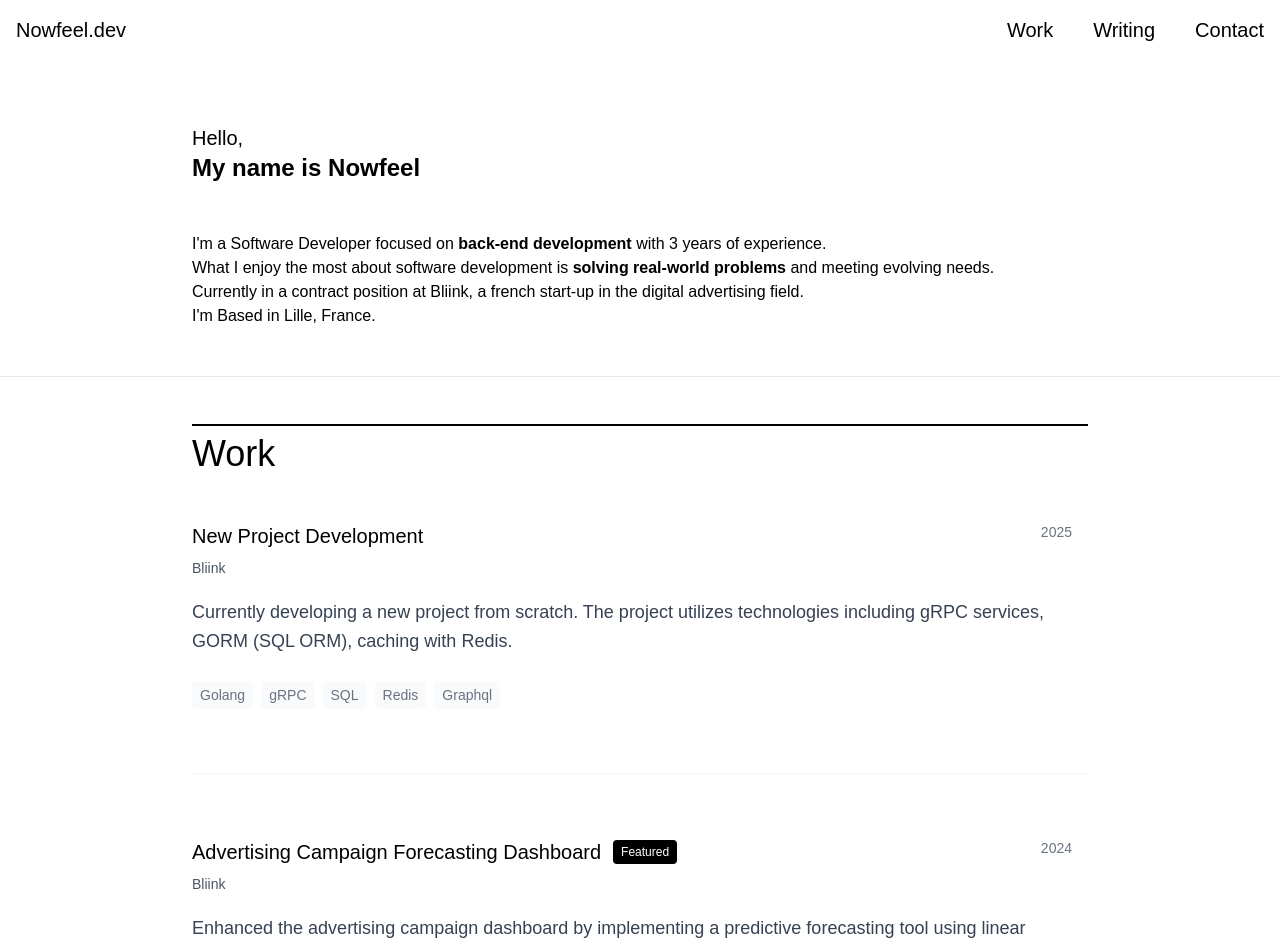
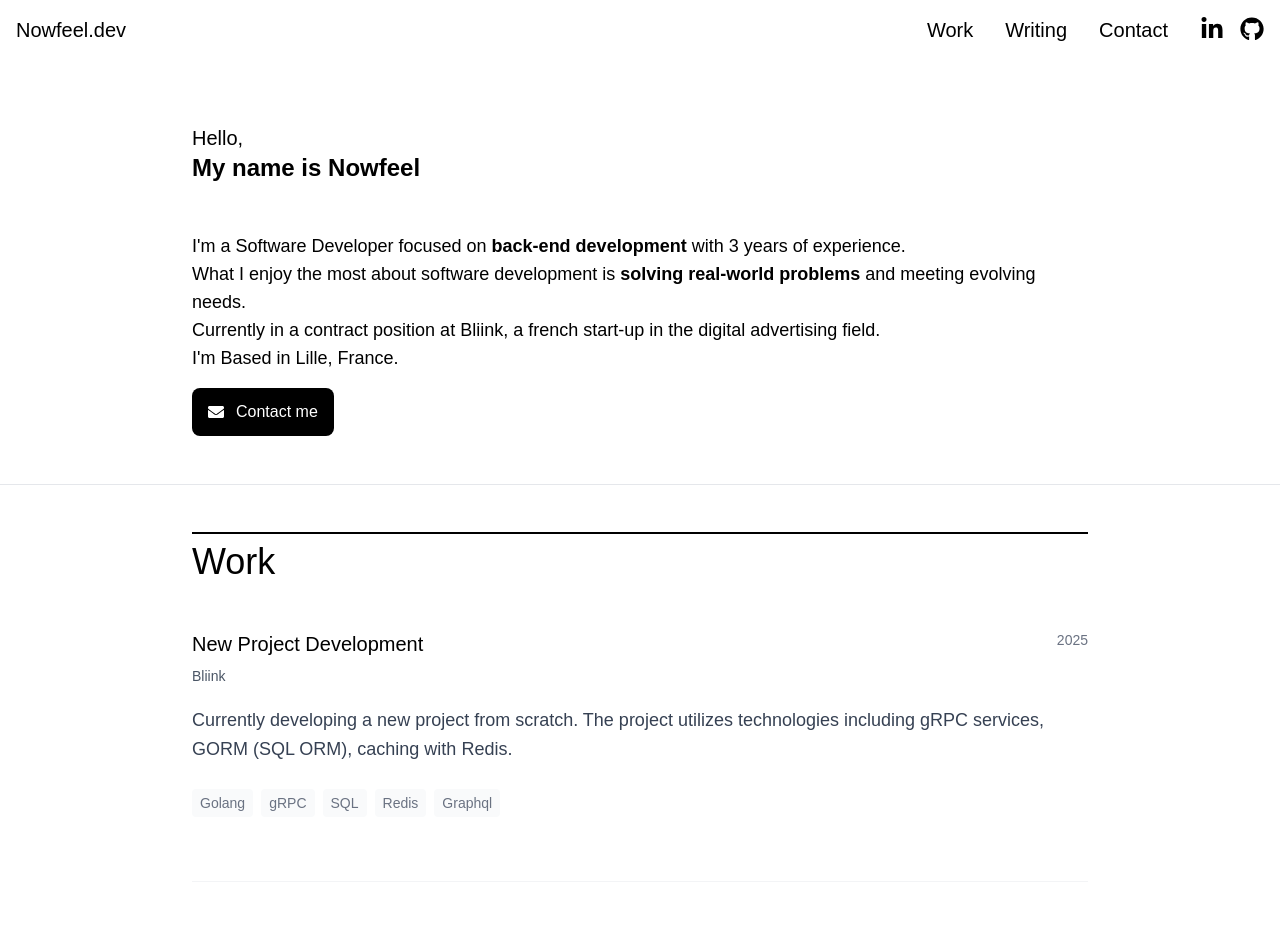
Before and after one commit to Nozgood/portfolio_2025, a React (Vite) app: page / in a window 1280 px wide. Shown: the top 948 px of the page. Built offline with nearby package versions, Linux system fonts and the light colour scheme.

Commit message:
feat: footer section, social media, cta on hero component, portfolio ended

```diff
--- a/src/components/Experience.tsx
+++ b/src/components/Experience.tsx
@@ -26,8 +26,8 @@ function Experience() {
     ]
 
     return <>
-        <section className="max-w-4xl mx-auto md:flex justify-between">
-            <div className="">
+        <section className="max-w-4xl mx-auto md:flex md:justify-between">
+            <div className="md:w-3/5">
                 <h2 className="border-t-2 pt-4 text-4xl font-normal mb-12">Experience</h2>
             </div>
             <div>
--- /dev/null
+++ b/src/components/Footer.tsx
@@ -0,0 +1,25 @@
+import { FaLinkedinIn, FaGithub } from "react-icons/fa";
+
+function Footer() {
+    return <>
+        <footer className="bg-gray-50 p-4">
+            <div className="flex flex-col items-center">
+                <div className="flex gap-4 mb-4">
+                    <a href="https://www.linkedin.com/in/nowfeel-safi-0294531b5" target="_blank" rel="noreferrer">
+                        <FaLinkedinIn className="inline w-6 h-6" />
+                    </a>
+                    <a href="https://github.com/Nozgood" target="_blank" rel="noreferrer">
+                        <FaGithub className="inline w-6 h-6" />
+                    </a>
+                </div>
+                <div>
+                    <small>
+                        &copy; nowfeel.dev. All Rights Reserved.
+                    </small>
+                </div>
+            </div>
+        </footer >
+    </>
+}
+
+export default Footer;
--- a/src/components/Header.tsx
+++ b/src/components/Header.tsx
@@ -1,13 +1,23 @@
+import { FaGithub, FaLinkedinIn } from "react-icons/fa";
+
 function Header() {
     return (
         <header className="flex justify-between p-4 max-w-7xl mx-auto w-full">
             <div className="md:flex hidden">
                 <h2 className="text-xl font-medium">Nowfeel.dev</h2>
             </div>
-            <div className="hidden md:flex gap-10">
+            <div className="hidden md:flex gap-8">
                 <a href="#Work" className="text-xl font-medium" >Work</a>
                 <a href="#Writing" className="text-xl font-medium">Writing</a>
                 <a href="#Contact" className="text-xl font-medium">Contact</a>
+                <div className="flex gap-4">
+                    <a href="https://www.linkedin.com/in/nowfeel-safi-0294531b5" target="_blank" rel="noreferrer">
+                        <FaLinkedinIn className="inline w-6 h-6" />
+                    </a>
+                    <a href="https://github.com/Nozgood" target="_blank" rel="noreferrer">
+                        <FaGithub className="inline w-6 h-6" />
+                    </a>
+                </div>
             </div>
         </header>
     )
--- a/src/components/Hero.tsx
+++ b/src/components/Hero.tsx
@@ -1,3 +1,5 @@
+import { FaEnvelope } from "react-icons/fa"
+
 function Hero() {
     return (
         <>
@@ -7,13 +9,20 @@ function Hero() {
                     <h1 className="text-2xl font-bold">My name is Nowfeel </h1>
                     <br />
                     <br />
-                    <p>
+                    <p className="text-lg">
                         I'm a Software Developer focused on <b>back-end development </b>with 3 years of experience. <br />What I enjoy the most about software development
                         is <b>solving real-world problems </b>and meeting evolving needs. <br />Currently in a contract position at Bliink, a french start-up in the digital advertising field.
                         <br />
                         I'm Based in Lille, France.
                     </p>
                 </article>
+                <div className="mt-4">
+                    <a href="mailto:nowfeel.dev.pro@gmail.com" target='_blank' rel='noreferrer'
+                        className="inline-flex items-center gap-3 px-4 py-3 bg-black text-white font-medium rounded-lg hover:bg-gray-500 transition-colors duration-200">
+                        <FaEnvelope />
+                        Contact me
+                    </a>
+                </div>
             </section>
         </>
     )
--- /dev/null
+++ b/src/components/InTouch.tsx
@@ -0,0 +1,24 @@
+function InTouch() {
+    return <>
+        <section className="max-w-4xl mx-auto">
+            <div>
+                <h2 className="border-t-2 pt-2 text-4xl font-normal mb-12">Get in Touch</h2>
+            </div>
+            <div className="mb-12">
+                <h1 className="font-medium text-5xl">Have a project in mind ?</h1>
+            </div>
+            <div className="flex justify-between">
+                <div className="md:w-3/5">
+                    <p className="text-lg">If you want to chat about a project, you cand send me an email on <b>nowfeel.dev.pro@gmail.com</b>.
+                    </p>
+                </div>
+                <div className="flex flex-col">
+                    <a href="linkedin">Linkedin</a>
+                    <a href="twitter">Twitter</a>
+                </div>
+            </div>
+        </section>
+    </>
+}
+
+export default InTouch;
--- a/src/components/Work.tsx
+++ b/src/components/Work.tsx
@@ -4,8 +4,6 @@ interface WorkItem {
     year: string;
     company: string;
     technologies: string[];
-    link?: string;
-    featured?: boolean;
 }
 
 function Work() {
@@ -16,8 +14,6 @@ function Work() {
             year: "2025",
             company: "Bliink",
             technologies: ["Golang", "gRPC", "SQL", "Redis", "Graphql"],
-            link: "#",
-            featured: false
         },
         {
             title: "Advertising Campaign Forecasting Dashboard",
@@ -25,8 +21,6 @@ function Work() {
             year: "2024",
             company: "Bliink",
             technologies: ["Golang", "React", "MongoDB", "Kubernetes CronJob"],
-            link: "#",
-            featured: true
         },
         {
             title: "KPI Discrepancy Monitoring Tool",
@@ -34,7 +28,6 @@ function Work() {
             year: "2023",
             company: "Bliink",
             technologies: ["Golang", "MongoDB"],
-            link: "#"
         },
         {
             title: "Partners Inventory Synchronization system",
@@ -42,7 +35,6 @@ function Work() {
             year: "2023",
             company: "Bliink",
             technologies: ["Golang", "Google Cloud Pub/Sub"],
-            link: "#"
         },
     ];
 
@@ -62,24 +54,11 @@ function Work() {
                                                 <h3 className="text-xl font-medium group-hover:text-gray-600 transition-colors">
                                                     {item.title}
                                                 </h3>
-                                                {item.featured && (
-                                                    <span className="bg-black text-white text-xs px-2 py-1 rounded">
-                                                        Featured
-                                                    </span>
-                                                )}
                                             </div>
                                             <p className="text-gray-600 text-sm mb-1">{item.company}</p>
                                         </div>
                                         <div className="flex items-center space-x-4 mt-2 md:mt-0">
                                             <span className="text-gray-500 text-sm">{item.year}</span>
-                                            {item.link && (
-                                                <a
-                                                    href={item.link}
-                                                    className="text-gray-400 hover:text-black transition-colors"
-                                                    aria-label="View project"
-                                                >
-                                                </a>
-                                            )}
                                         </div>
                                     </div>
 
--- a/src/components/Writing.tsx
+++ b/src/components/Writing.tsx
@@ -23,14 +23,14 @@ function Writing() {
 
     return <>
         <section id="Writing" className="max-w-4xl mx-auto md:flex justify-between">
-            <div>
+            <div className="">
                 <h2 className="border-t-2 pt-4 text-4xl font-normal mb-12">Writing</h2>
             </div>
             <div className="space-y-16">
                 {metadata.map((post, index) => (
                     <article key={index}>
                         <Link to={`/blog/${post.slug}`} >
-                            <h3 className="text-xl font-medium group-hover:text-gray-600 transition-colors">{post.title}</h3>
+                            <h3 className="text-2xl font-medium hover:text-gray-600 transition-colors">{post.title}</h3>
                             <p className="text-gray-600 text-sm mb-1">{post.date}</p>
                             {index < metadata.length - 1 &&
                                 <div className="border-t border-gray-100 mt-16"></div>
--- a/src/index.css
+++ b/src/index.css
@@ -8,12 +8,3 @@ body {
 :root {
     scroll-behavior: smooth;
 }
-
-@theme {
-	--color-main-500: #606c38; /* green */
-	--color-second-500: #283618; /* dark green */
-	--color-third-500: #fefae0; /* white */
-	--color-fourth-500: #dda15e; /* orange */
-	--color-fifth-500: #bc6c25; /* orange darker */
-	--hero-height: 500px;
-}
--- a/src/pages/Home.tsx
+++ b/src/pages/Home.tsx
@@ -8,6 +8,7 @@ import { useLocation } from "react-router-dom";
 import Experience from "../components/Experience";
 import Skills from "../components/Skills";
 import Interests from "../components/Interests";
+import Footer from "../components/Footer";
 
 function Home() {
     const location = useLocation()
@@ -39,6 +40,7 @@ function Home() {
             <Separator />
             <Interests />
         </main>
+        <Footer />
     </>
 }
 
```
Also changed, not shown: src/components/Interests.tsx (+8 -8 lines), 1 other file (tests, documents, lock files or other folders).
